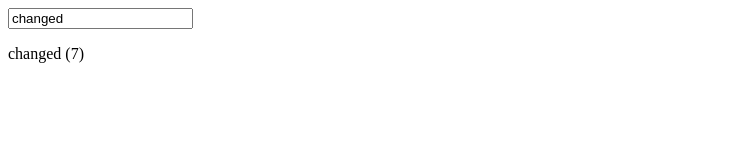
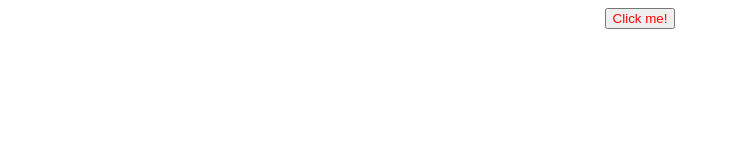
Before and after one commit to jonno2012/learn-vue3-step-by-step, a plain HTML site: page index.html in a window 1280 px wide. Shown: the whole page, without its empty margins (0-730 px from the left). Drawn offline with nearby package versions, Linux system fonts and the light colour scheme.

Commit message:
Attribute binding and event handling

```diff
--- a/index.html
+++ b/index.html
@@ -6,27 +6,39 @@
     <script src="https://unpkg.com/vue@3"></script>
 </head>
 <body>
-
 <div id="app">
-    <input type="text" v-model="greeting">
-    <p>
-        {{ greeting }} ({{ greeting.length}})
-    </p>
-
+    <button
+            @click="toggle"
+            :class="active ? 'text-green' : 'text-red'"
+    >Click me!</button>
 </div>
 <script>
     Vue.createApp({
         data() {
             return {
-                greeting: 'Hello World 123'
+                active: false
             }
         },
-        mounted() {
-            setTimeout(() => {
-                this.greeting = 'changed'
-            }, 3000)
+        methods: {
+            toggle() {
+                this.active = !this.active
+            }
         }
     }).mount('#app')
 </script>
+
+<style>
+    body {
+        display: grid;
+        place-items: center;
+    }
+
+    .text-green {
+        color: green;
+    }
+    .text-red {
+        color: red;
+    }
+</style>
 </body>
 </html>
```
